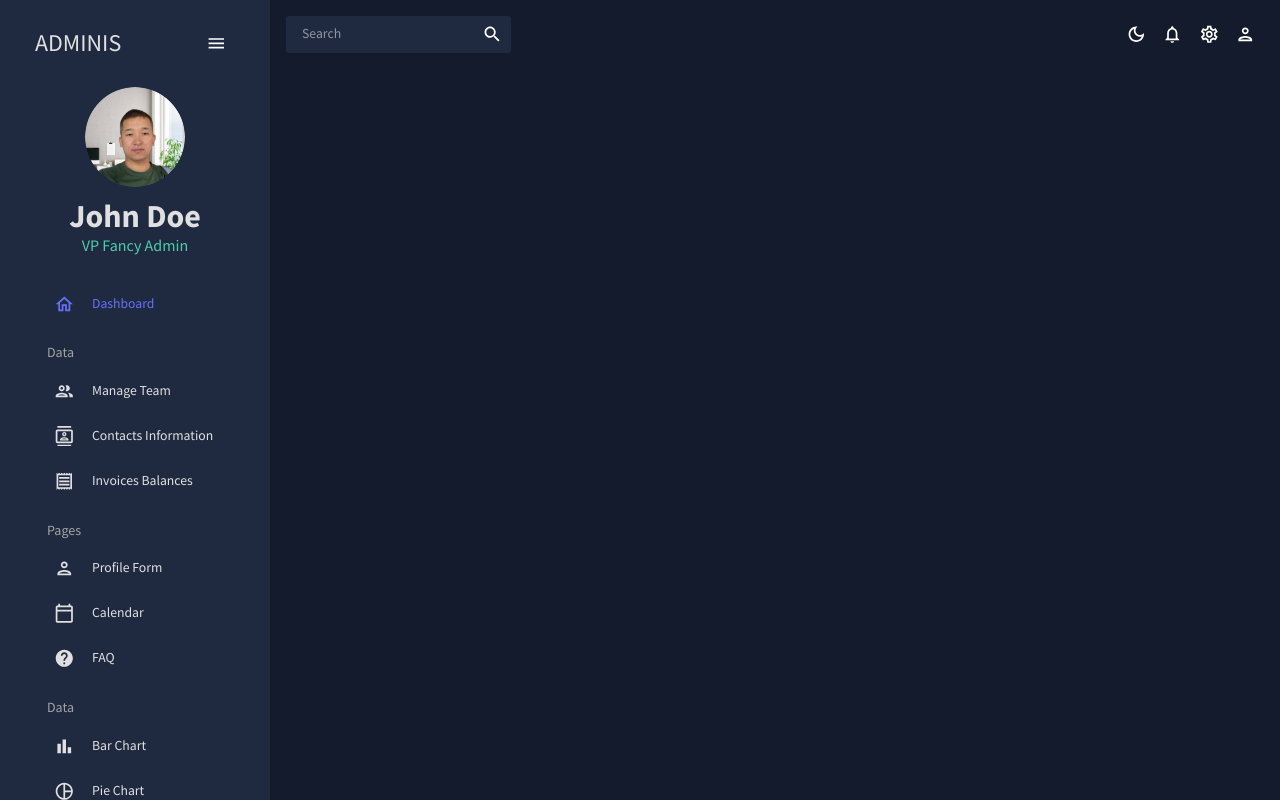
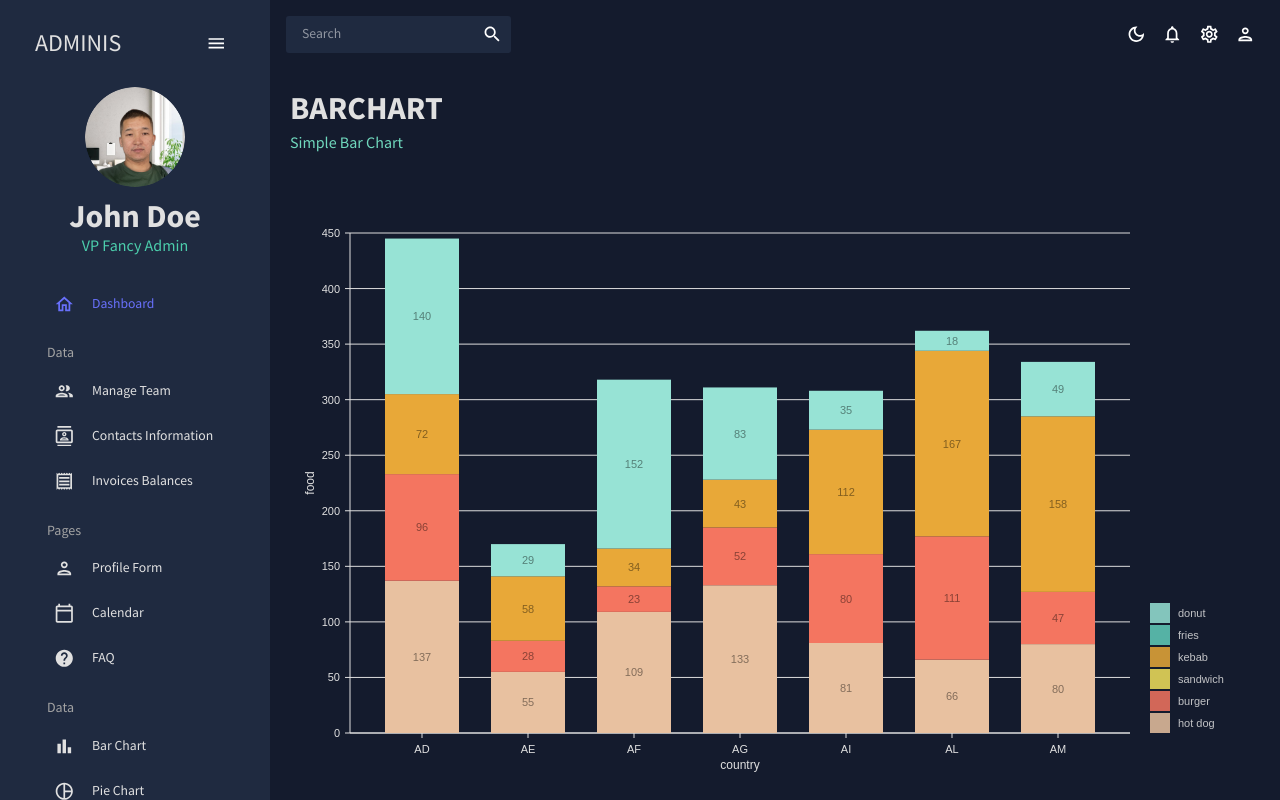
Before and after one commit to Kubatbekkk/admin-dashboard, a React (Create React App) app: page /bar in a window 1280 px wide. Built offline with nearby package versions, Linux system fonts and the light colour scheme.

Commit message:
feat: add BarChart

```diff
--- a/src/App.js
+++ b/src/App.js
@@ -10,7 +10,7 @@
 import Form from './scenes/form';
 import Calendar from './scenes/calendar';
 import FAQ from './scenes/faq';
-// import Bar from './scenes/bar';
+import Bar from './scenes/bar';
 // import Line from './scenes/line';
 // import Pie from './scenes/pie';
 // import Geography from './scenes/geography';
@@ -34,7 +34,7 @@
               <Route path="/form" element={<Form />} />
               <Route path="/calendar" element={<Calendar />} />
               <Route path="/faq" element={<FAQ />} />
-              {/* <Route path="/bar" element={<Bar />} /> */}
+              <Route path="/bar" element={<Bar />} />
               {/* <Route path="/line" element={<Line />} /> */}
               {/* <Route path="/pie" element={<Pie />} /> */}
               {/* <Route path="/geography" element={<Geography />} /> */}
--- /dev/null
+++ b/src/components/BarChart.jsx
@@ -0,0 +1,142 @@
+import { useTheme } from '@mui/material';
+import { ResponsiveBar } from '@nivo/bar';
+import { tokens } from '../theme';
+import { mockBarData as data } from '../data/mockData';
+
+const BarChart = () => {
+  const theme = useTheme();
+  const colors = tokens(theme.palette.mode);
+
+  return (
+    <ResponsiveBar
+      data={data}
+      theme={{
+        axis: {
+          domain: {
+            line: {
+              stroke: colors.grey[100],
+            },
+          },
+          legend: {
+            text: {
+              fill: colors.grey[100],
+            },
+          },
+          ticks: {
+            line: {
+              stroke: colors.grey[100],
+            },
+            text: {
+              fill: colors.grey[100],
+            },
+          },
+        },
+        legends: {
+          text: {
+            fill: colors.grey[100],
+          },
+        },
+      }}
+      keys={['hot dog', 'burger', 'sandwich', 'kebab', 'fries', 'donut']}
+      indexBy="country"
+      margin={{ top: 50, right: 130, bottom: 50, left: 60 }}
+      padding={0.3}
+      valueScale={{ type: 'linear' }}
+      indexScale={{ type: 'band', round: true }}
+      colors={{ scheme: 'nivo' }}
+      defs={[
+        {
+          id: 'dots',
+          type: 'patternDots',
+          background: 'inherit',
+          color: '#38bcb2',
+          size: 4,
+          padding: 1,
+          stagger: true,
+        },
+        {
+          id: 'lines',
+          type: 'patternLines',
+          background: 'inherit',
+          color: '#eed312',
+          rotation: -45,
+          lineWidth: 6,
+          spacing: 10,
+        },
+      ]}
+      fill={[
+        {
+          match: {
+            id: 'fries',
+          },
+          id: 'dots',
+        },
+        {
+          match: {
+            id: 'sandwich',
+          },
+          id: 'lines',
+        },
+      ]}
+      borderColor={{
+        from: 'color',
+        modifiers: [['darker', 1.6]],
+      }}
+      axisTop={null}
+      axisRight={null}
+      axisBottom={{
+        tickSize: 5,
+        tickPadding: 5,
+        tickRotation: 0,
+        legend: 'country',
+        legendPosition: 'middle',
+        legendOffset: 32,
+      }}
+      axisLeft={{
+        tickSize: 5,
+        tickPadding: 5,
+        tickRotation: 0,
+        legend: 'food',
+        legendPosition: 'middle',
+        legendOffset: -40,
+      }}
+      labelSkipWidth={12}
+      labelSkipHeight={12}
+      labelTextColor={{
+        from: 'color',
+        modifiers: [['darker', 1.6]],
+      }}
+      legends={[
+        {
+          dataFrom: 'keys',
+          anchor: 'bottom-right',
+          direction: 'column',
+          justify: false,
+          translateX: 120,
+          translateY: 0,
+          itemsSpacing: 2,
+          itemWidth: 100,
+          itemHeight: 20,
+          itemDirection: 'left-to-right',
+          itemOpacity: 0.85,
+          symbolSize: 20,
+          effects: [
+            {
+              on: 'hover',
+              style: {
+                itemOpacity: 1,
+              },
+            },
+          ],
+        },
+      ]}
+      role="application"
+      ariaLabel="Nivo bar chart demo"
+      barAriaLabel={function (e) {
+        return e.id + ': ' + e.formattedValue + ' in country: ' + e.indexValue;
+      }}
+    />
+  );
+};
+
+export default BarChart;
--- /dev/null
+++ b/src/scenes/bar/index.jsx
@@ -0,0 +1,15 @@
+import { Box } from '@mui/material';
+import Header from '../../components/Header';
+import BarChart from '../../components/BarChart';
+
+const Bar = () => {
+  return (
+    <Box m="20px">
+      <Header title="BARCHART" subtitle="Simple Bar Chart" />
+      <Box height="75vh">
+        <BarChart />
+      </Box>
+    </Box>
+  );
+};
+export default Bar;
```
